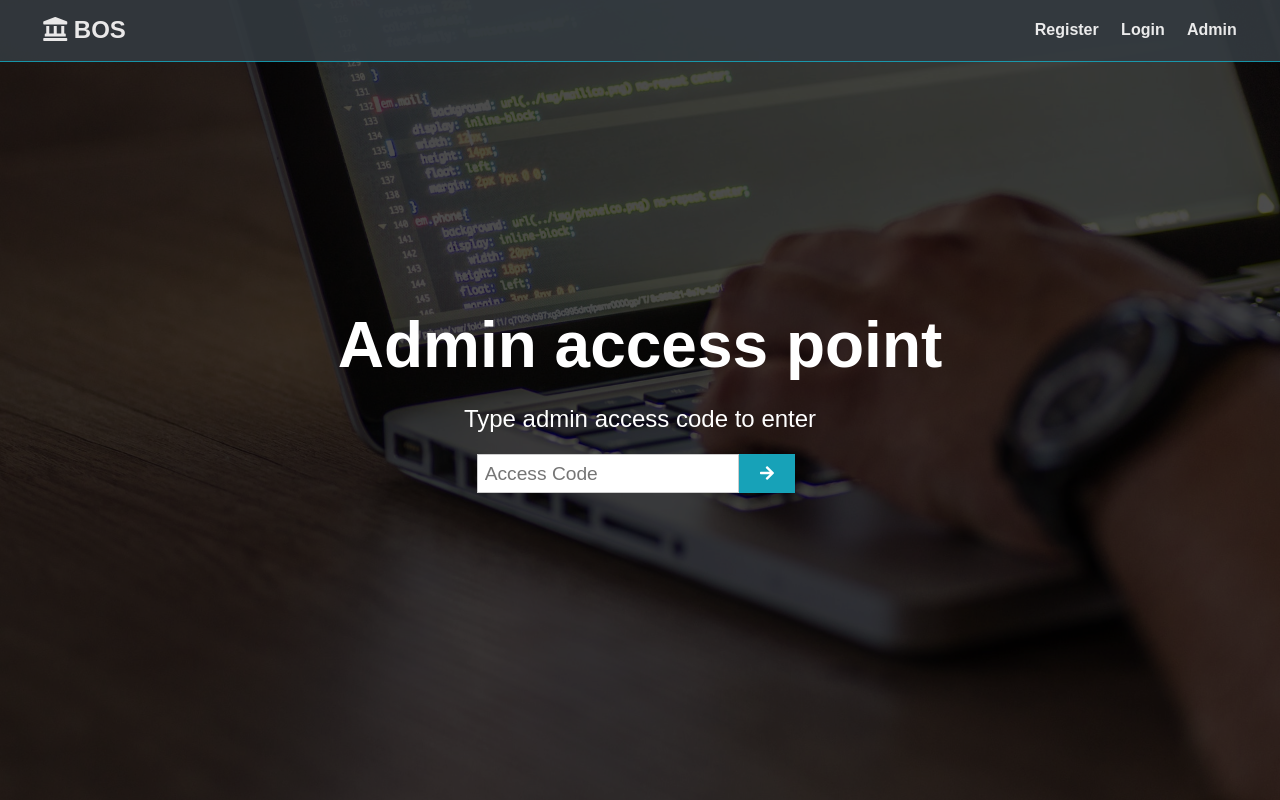
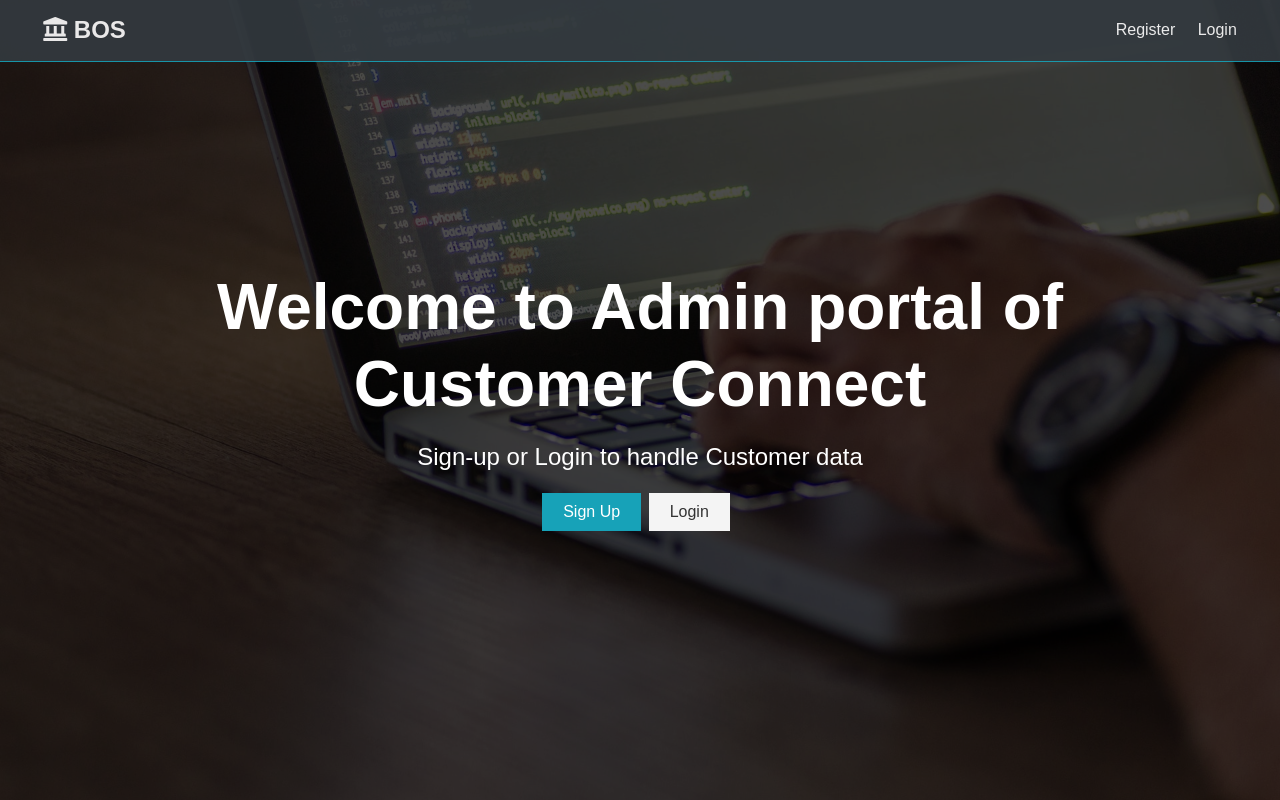
Before and after one commit to msuraj11/RetailBankingApp, a React (Vite) app in the folder client/: page /adminLanding in a window 1280 px wide. Built offline with nearby package versions, Linux system fonts and the light colour scheme; no server answers; sample sign-in values are in the browser's storage.

Commit message:
Modifed admin access via routing. Blocked direct access without access-key using routing.

```diff
--- a/client/src/Components/auth/admin/AdminLogin.jsx
+++ b/client/src/Components/auth/admin/AdminLogin.jsx
@@ -1,5 +1,5 @@
 import React, {useState, useEffect} from 'react';
-import {Link, Navigate} from 'react-router-dom';
+import {Link, Navigate, useNavigate} from 'react-router-dom';
 import {isEmpty} from 'lodash';
 import {connect} from 'react-redux';
 import PropTypes from 'prop-types';
@@ -7,7 +7,8 @@ import {adminLogin} from '../../../actions/authAdmin';
 import {setAdminNavLinks, resetAdminNavLinks} from '../../../actions/authAdmin';
 import ContainerLayout from '../../layouts/ContainerLayout';
 
-const AdminLogin = ({isAdminAuthenticated, dispatch}) => {
+const AdminLogin = ({isAdminAuthenticated, dispatch, activateAdminNavLinks}) => {
+  const navigate = useNavigate();
   const [formData, setFormData] = useState({
     fields: {
       emailId: '',
@@ -17,11 +18,15 @@ const AdminLogin = ({isAdminAuthenticated, dispatch}) => {
   });
 
   useEffect(() => {
-    dispatch(setAdminNavLinks());
+    if (!activateAdminNavLinks) {
+      navigate('/adminLanding');
+    } else {
+      dispatch(setAdminNavLinks());
+    }
     return () => {
       dispatch(resetAdminNavLinks());
     };
-  }, [dispatch]);
+  }, [dispatch, activateAdminNavLinks, navigate]);
 
   const {fields, isValidEmailId} = formData;
   const {emailId, password} = fields;
@@ -79,11 +84,13 @@ const AdminLogin = ({isAdminAuthenticated, dispatch}) => {
 
 AdminLogin.prototypes = {
   dispatch: PropTypes.func.isRequired,
-  isAdminAuthenticated: PropTypes.boolß
+  isAdminAuthenticated: PropTypes.bool,
+  activateAdminNavLinks: PropTypes.string
 };
 
 const mapStateToProps = (state) => ({
-  isAdminAuthenticated: state.authAdmin.isAdminAuthenticated
+  isAdminAuthenticated: state.authAdmin.isAdminAuthenticated,
+  activateAdminNavLinks: state.authAdmin.activateAdminNavLinks
 });
 
 export default connect(mapStateToProps)(AdminLogin);
--- a/client/src/Components/auth/admin/AdminRegister.jsx
+++ b/client/src/Components/auth/admin/AdminRegister.jsx
@@ -11,7 +11,8 @@ import {setAdminNavLinks} from '../../../actions/authAdmin';
 import {resetAdminNavLinks} from '../../../actions/authAdmin';
 import ContainerLayout from '../../layouts/ContainerLayout';
 
-const AdminRegister = ({dispatch, isAdminAuthenticated}) => {
+const AdminRegister = ({dispatch, isAdminAuthenticated, activateAdminNavLinks}) => {
+  const navigate = useNavigate();
   const [formData, setFormData] = useState({
     fields: {
       firstName: '',
@@ -32,13 +33,15 @@ const AdminRegister = ({dispatch, isAdminAuthenticated}) => {
 
   // TODO Nav-links for guest admin is to be done using redux
   useEffect(() => {
-    dispatch(setAdminNavLinks());
+    if (!activateAdminNavLinks) {
+      navigate('/adminLanding');
+    } else {
+      dispatch(setAdminNavLinks());
+    }
     return () => {
       dispatch(resetAdminNavLinks());
     };
   }, [dispatch]);
-
-  const navigate = useNavigate();
 
   const {fields, isMobileNumValid, isPasswordMatch, isValidEmail, disableRegButton} = formData;
   const {firstName, lastName, mobileNumber, experienceInBanking, gender, adminBranch, personalEmail, password, confirmPassword} = fields;
@@ -225,11 +228,13 @@ const AdminRegister = ({dispatch, isAdminAuthenticated}) => {
 
 AdminRegister.propTypes = {
   dispatch: PropTypes.func.isRequired,
-  isAdminAuthenticated: PropTypes.bool
+  isAdminAuthenticated: PropTypes.bool,
+  activateAdminNavLinks: PropTypes.string
 };
 
 const mapStateToProps = (state) => ({
-  isAdminAuthenticated: state.authAdmin.isAdminAuthenticated
+  isAdminAuthenticated: state.authAdmin.isAdminAuthenticated,
+  activateAdminNavLinks: state.authAdmin.activateAdminNavLinks
 });
 
 export default connect(mapStateToProps)(AdminRegister);
--- a/client/src/Components/layouts/AdminLanding.jsx
+++ b/client/src/Components/layouts/AdminLanding.jsx
@@ -5,18 +5,12 @@ import PropTypes from 'prop-types';
 import {setAlert} from '../../actions/alert';
 import {setAdminNavLinks} from '../../actions/authAdmin';
 
-const AdminLanding = ({isAdminAuthenticated, setAlert, setAdminNavLinks}) => {
-  const [localState, setLocalState] = useState({
-    adminCode: '',
-    isAuthorised: false
-  });
-
+const AdminLanding = ({isAdminAuthenticated, setAlert, setAdminNavLinks, activateAdminNavLinks}) => {
+  const [adminCode, setAdminCode] = useState('');
   const navigate = useNavigate();
 
-  const {adminCode, isAuthorised} = localState;
-
   const onFieldChange = (e) => {
-    setLocalState({...localState, adminCode: e.target.value});
+    setAdminCode(e.target.value);
   };
 
   const onSubmitForm = (e) => {
@@ -25,7 +19,6 @@ const AdminLanding = ({isAdminAuthenticated, setAlert, setAdminNavLinks}) => {
       setAlert('Access denied', 'danger', 6000);
       setTimeout(() => navigate('/'), 6000);
     } else {
-      setLocalState({...localState, isAuthorised: true});
       setAdminNavLinks();
     }
   };
@@ -65,7 +58,7 @@ const AdminLanding = ({isAdminAuthenticated, setAlert, setAdminNavLinks}) => {
   ) : (
     <section className="landing-admin">
       <div className="dark-overlay">
-        <div className="landing-inner">{isAuthorised ? renderMainLanding : renderInputField}</div>
+        <div className="landing-inner">{activateAdminNavLinks ? renderMainLanding : renderInputField}</div>
       </div>
     </section>
   );
@@ -73,11 +66,13 @@ const AdminLanding = ({isAdminAuthenticated, setAlert, setAdminNavLinks}) => {
 
 AdminLanding.propTypes = {
   isAdminAuthenticated: PropTypes.bool,
+  activateAdminNavLinks: PropTypes.string,
   setAlert: PropTypes.func
 };
 
 const mapStateToProps = (state) => ({
-  isAdminAuthenticated: state.authAdmin.isAdminAuthenticated
+  isAdminAuthenticated: state.authAdmin.isAdminAuthenticated,
+  activateAdminNavLinks: state.authAdmin.activateAdminNavLinks
 });
 
 export default connect(mapStateToProps, {setAlert, setAdminNavLinks})(AdminLanding);
--- a/client/src/actions/authAdmin.js
+++ b/client/src/actions/authAdmin.js
@@ -60,10 +60,12 @@ export const adminLogin = (email, password) => async (dispatch) => {
 };
 
 export const setAdminNavLinks = () => (dispatch) => {
+  localStorage.setItem('adminNav', true);
   dispatch({type: SET_ADMIN_NAV_LINKS});
 };
 
 export const resetAdminNavLinks = () => (dispatch) => {
+  localStorage.removeItem('adminNav');
   dispatch({type: RESET_ADMIN_NAV_LINKS});
 };
 
--- a/client/src/reducers/authAdmin.js
+++ b/client/src/reducers/authAdmin.js
@@ -13,7 +13,7 @@ const initialState = {
   isAdminAuthenticated: false,
   loading: true,
   admin: null,
-  activateAdminNavLinks: false
+  activateAdminNavLinks: localStorage.getItem('adminNav')
 };
 
 function authAdminReducer(state = initialState, action) {
@@ -40,13 +40,13 @@ function authAdminReducer(state = initialState, action) {
     case SET_ADMIN_NAV_LINKS:
       return {
         ...state,
-        activateAdminNavLinks: true
+        activateAdminNavLinks: localStorage.getItem('adminNav')
       };
 
     case RESET_ADMIN_NAV_LINKS:
       return {
         ...state,
-        activateAdminNavLinks: false
+        activateAdminNavLinks: localStorage.getItem('adminNav')
       };
 
     case ADMIN_AUTH_ERROR:
```
